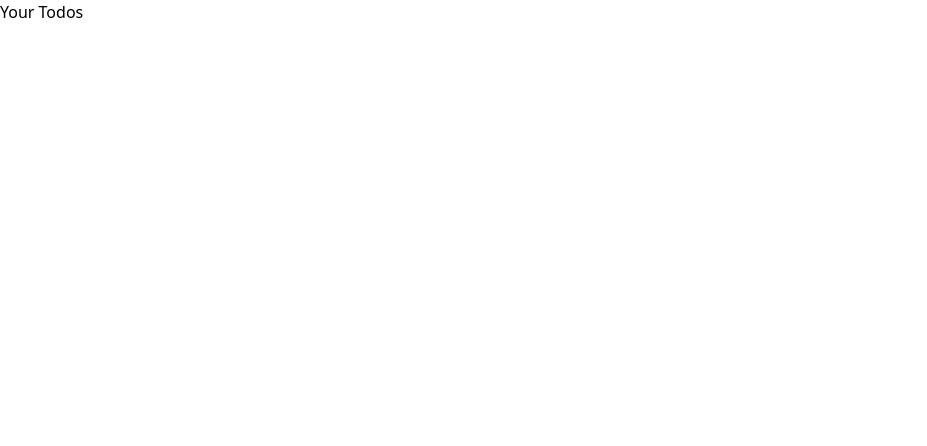
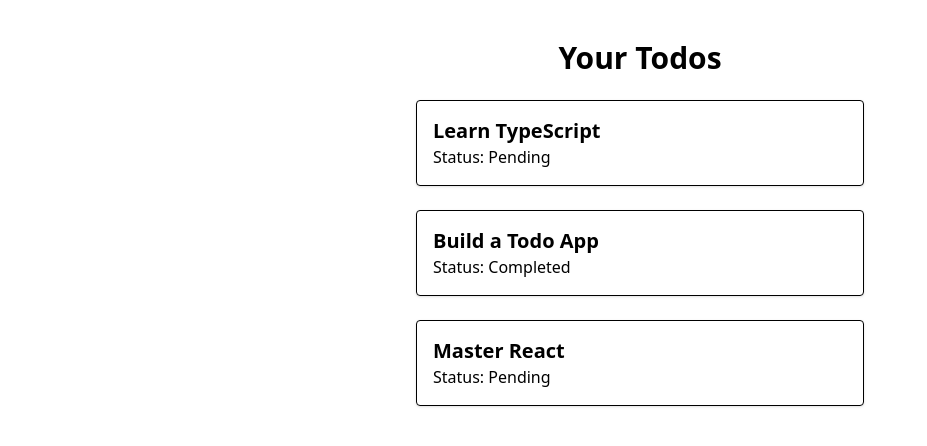
Before and after one commit to Hussain-Naik/TodoTS, a React (Vite) app: page / in a window 1280 px wide. Shown: the top 446 px of the page, without its empty margins (0-927 px from the left). Built offline with nearby package versions, Linux system fonts and the light colour scheme.

Commit message:
Add dummy todo and todo item component

```diff
--- a/src/App.tsx
+++ b/src/App.tsx
@@ -1,10 +1,14 @@
-
+import TodoItems from "./components/TodoItems"
+import { dummyData } from "./data/dummyData"
 
 function App() {
 
   return (
-    <main>
-      <h1>Your Todos</h1>
+    <main className="py-10 h-screen">
+      <h1 className="font-bold text-3xl text-center">Your Todos</h1>
+      {dummyData.map((todo) => (
+        <TodoItems todo={todo}/>
+      ))}
     </main>
   )
 }
--- /dev/null
+++ b/src/components/TodoItems.tsx
@@ -0,0 +1,14 @@
+import type { Todo } from "../types/todo";
+
+interface TodoItemsProps {
+    todo: Todo
+}
+
+export default function TodoItems({ todo }: TodoItemsProps) {
+  return (
+    <div key={todo.id} className="max-w-md mx-auto mt-6 p-4 border rounded shadow">
+          <h2 className="text-xl font-semibold">{todo.title}</h2>
+          <p>Status: {todo.completed ? "Completed" : "Pending"}</p>
+    </div>
+  );
+}
--- /dev/null
+++ b/src/data/dummyData.ts
@@ -0,0 +1,7 @@
+import type { Todo } from "../types/todo";
+
+export const dummyData: Todo[] = [
+    { id: 1, title: "Learn TypeScript", completed: false },
+    { id: 2, title: "Build a Todo App", completed: true },
+    { id: 3, title: "Master React", completed: false },
+]
--- /dev/null
+++ b/src/types/todo.ts
@@ -0,0 +1,5 @@
+export interface Todo {
+    id: number;
+    title: string;
+    completed: boolean;
+}
```
